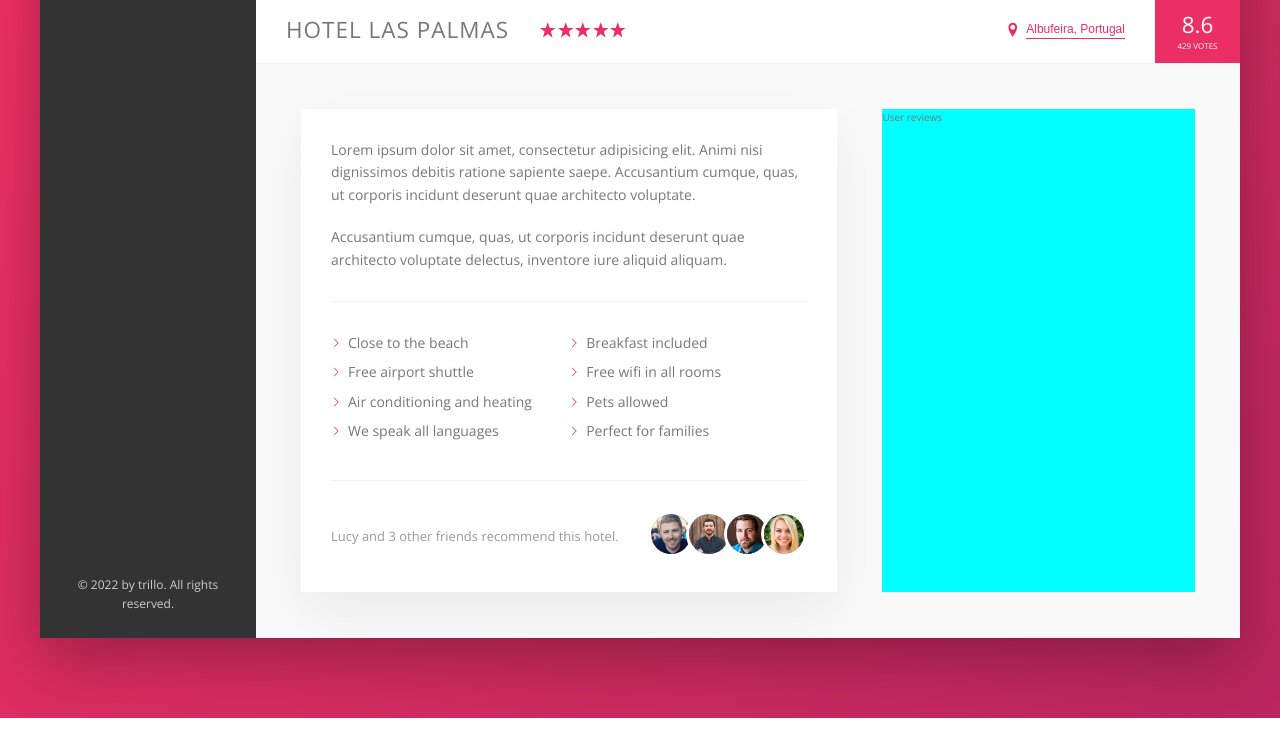
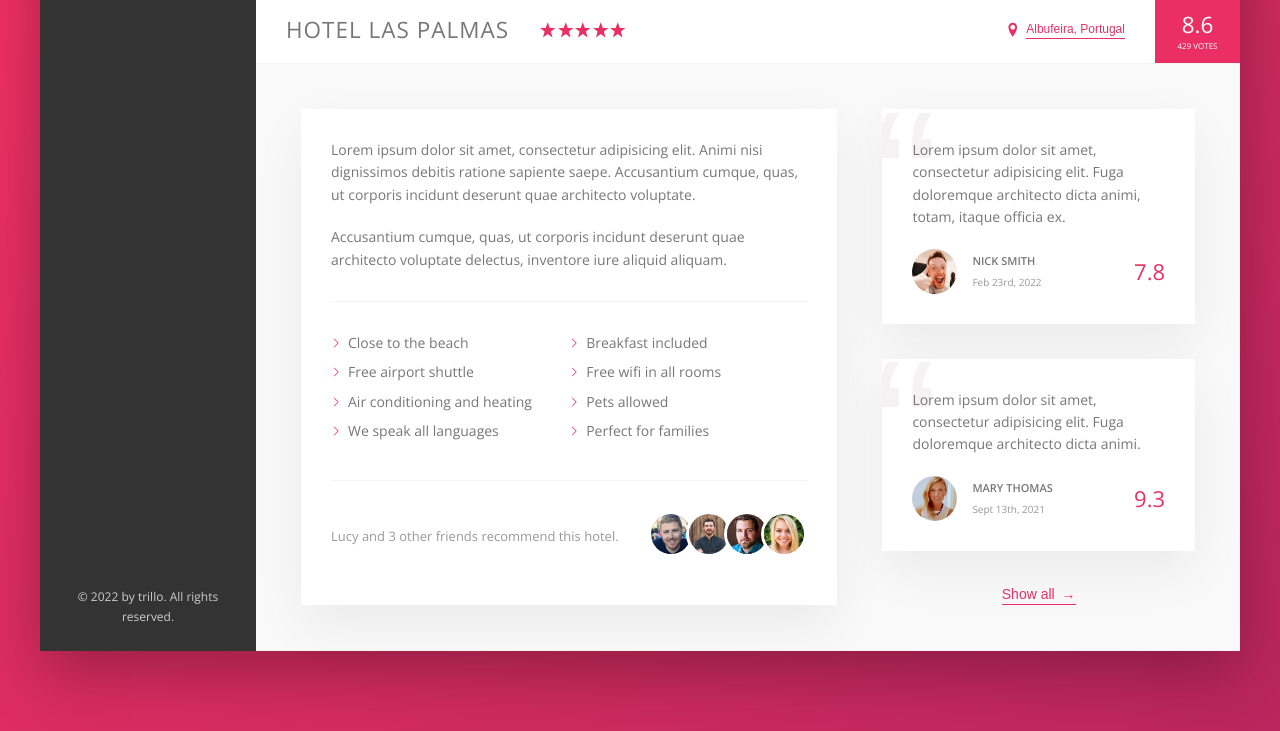
Before and after one commit to SheepNDW/Trillo, a plain HTML site: page index.html in a window 1280 px wide. Shown: the part 538-1269 px from the top of the page. Drawn offline with nearby package versions, Linux system fonts and the light colour scheme.

Commit message:
feat: build the user review section

```diff
--- a/index.html
+++ b/index.html
@@ -207,7 +207,47 @@
               </div>
             </div>
 
-            <div class="user-reviews">User reviews</div>
+            <div class="user-reviews">
+              <figure class="review">
+                <blockquote class="review__text">
+                  Lorem ipsum dolor sit amet, consectetur adipisicing elit. Fuga
+                  doloremque architecto dicta animi, totam, itaque officia ex.
+                </blockquote>
+                <figcaption class="review__user">
+                  <img
+                    src="img/user-1.jpg"
+                    alt="User 1"
+                    class="review__photo"
+                  />
+                  <div class="review__user-box">
+                    <p class="review__user-name">Nick Smith</p>
+                    <p class="review__user-date">Feb 23rd, 2022</p>
+                  </div>
+                  <div class="review__rating">7.8</div>
+                </figcaption>
+              </figure>
+
+              <figure class="review">
+                <blockquote class="review__text">
+                  Lorem ipsum dolor sit amet, consectetur adipisicing elit. Fuga
+                  doloremque architecto dicta animi.
+                </blockquote>
+                <figcaption class="review__user">
+                  <img
+                    src="img/user-2.jpg"
+                    alt="User 2"
+                    class="review__photo"
+                  />
+                  <div class="review__user-box">
+                    <p class="review__user-name">Mary Thomas</p>
+                    <p class="review__user-date">Sept 13th, 2021</p>
+                  </div>
+                  <div class="review__rating">9.3</div>
+                </figcaption>
+              </figure>
+
+              <button class="btn-inline">Show all <span>&rarr;</span></button>
+            </div>
           </div>
         </main>
       </div>
--- a/scss/_components.scss
+++ b/scss/_components.scss
@@ -269,10 +269,19 @@
   display: inline-block;
   background-color: transparent;
   cursor: pointer;
-  transition: 0.2s;
+  transition: all 0.2s;
+
+  span {
+    margin-left: 3px;
+    transition: margin-left 0.2s;
+  }
 
   &:hover {
     color: var(--color-grey-dark-1);
+
+    span {
+      margin-left: 8px;
+    }
   }
 
   &:focus {
@@ -364,3 +373,66 @@
     }
   }
 }
+
+/* ---------------------- */
+// REVIEWS
+.review {
+  position: relative;
+  background-color: #fff;
+  box-shadow: var(--shadow-light);
+  padding: 3rem;
+  margin-bottom: 3.5rem;
+  overflow: hidden;
+
+  &::before {
+    content: '\201C';
+    position: absolute;
+    top: -2.75rem;
+    left: -1rem;
+    line-height: 1;
+    font-size: 20rem;
+    color: var(--color-grey-light-2);
+    font-family: sans-serif;
+    z-index: 1;
+  }
+
+  &__text {
+    position: relative;
+    margin-bottom: 2rem;
+    z-index: 10;
+  }
+
+  &__user {
+    display: flex;
+    align-items: center;
+  }
+
+  &__photo {
+    width: 4.5rem;
+    height: 4.5rem;
+    border-radius: 50%;
+    margin-right: 1.5rem;
+  }
+
+  &__user-box {
+    margin-right: auto;
+  }
+
+  &__user-name {
+    font-size: 1.1rem;
+    font-weight: 600;
+    text-transform: uppercase;
+    margin-bottom: 0.4rem;
+  }
+
+  &__user-date {
+    font-size: 1rem;
+    color: var(--color-grey-dark-3);
+  }
+
+  &__rating {
+    font-size: 2.2rem;
+    font-weight: 300;
+    color: var(--color-primary);
+  }
+}
--- a/scss/_layout.scss
+++ b/scss/_layout.scss
@@ -43,6 +43,7 @@
   padding: 4.5rem;
   background-color: var(--color-grey-light-1);
   border-bottom: var(--line);
+  font-size: 1.4rem;
 }
 
 .description {
@@ -51,11 +52,12 @@
   padding: 3rem;
   flex: 0 0 60%;
   margin-right: 4.5rem;
-
-  font-size: 1.4rem;
 }
 
 .user-reviews {
-  background-color: cyan;
   flex: 1;
+
+  display: flex;
+  flex-direction: column;
+  align-items: center;
 }
```
Also changed, not shown: css/main.css, 1 other file.
